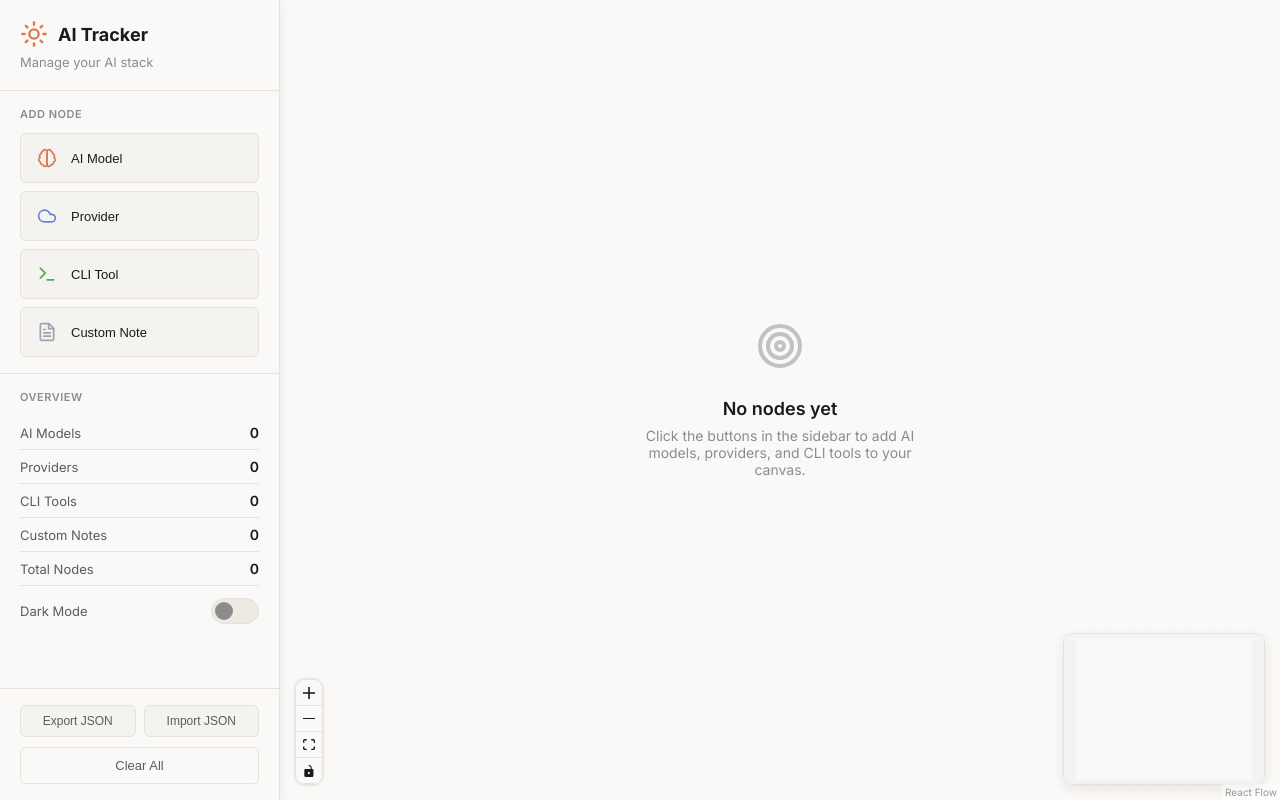
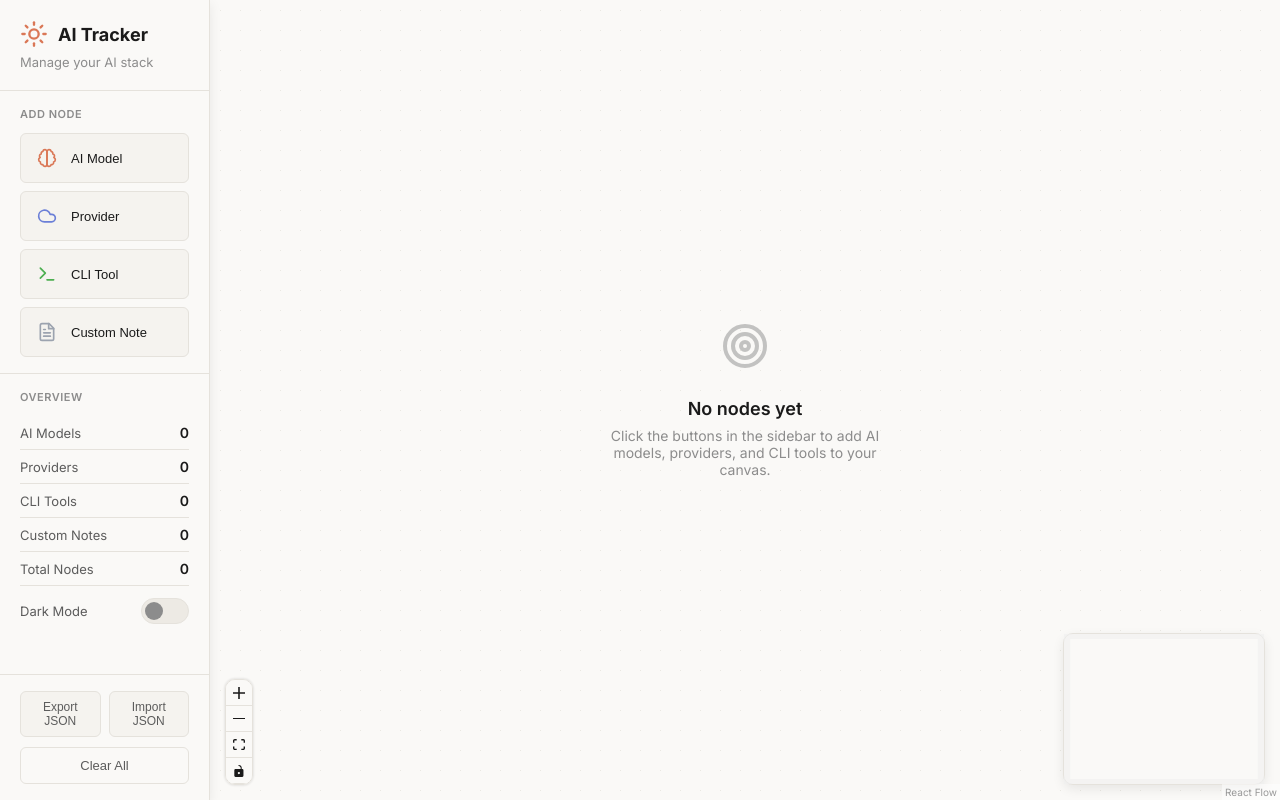
Before and after one commit to nmb4/ai-tracker, a React (Vite) app: page / in a window 1280 px wide. Built offline with nearby package versions, Linux system fonts and the light colour scheme.

Commit message:
smaller sidebar

```diff
--- a/src/index.css
+++ b/src/index.css
@@ -282,7 +282,7 @@ body {
   position: fixed;
   left: 0;
   top: 0;
-  width: 280px;
+  width: 210px;
   height: 100vh;
   background: var(--bg-primary);
   border-right: 1px solid var(--border-light);
@@ -717,7 +717,7 @@ body {
 /* Flow container offset for sidebar */
 .flow-container {
   position: absolute;
-  left: 280px;
+  left: 210px;
   top: 0;
   right: 0;
   bottom: 0;
```
